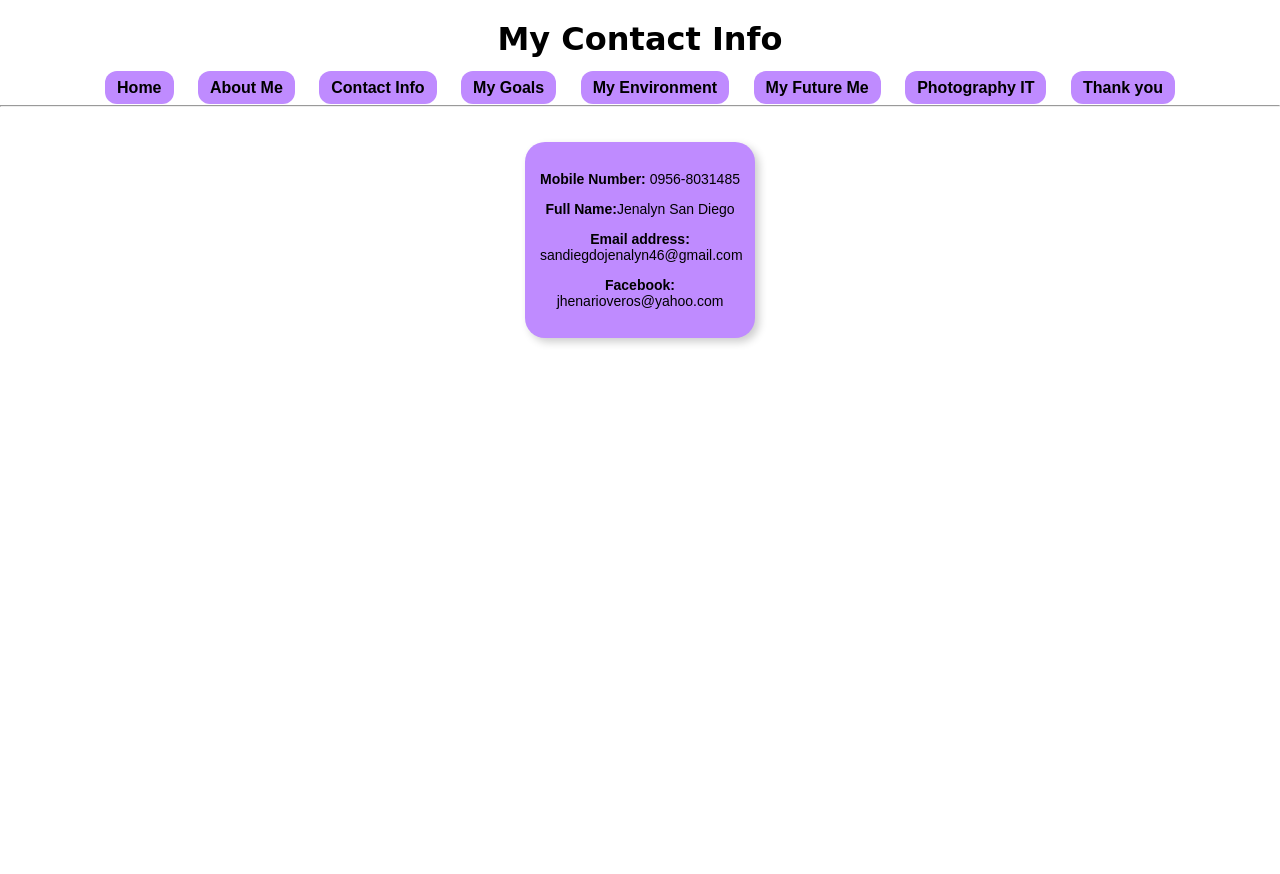
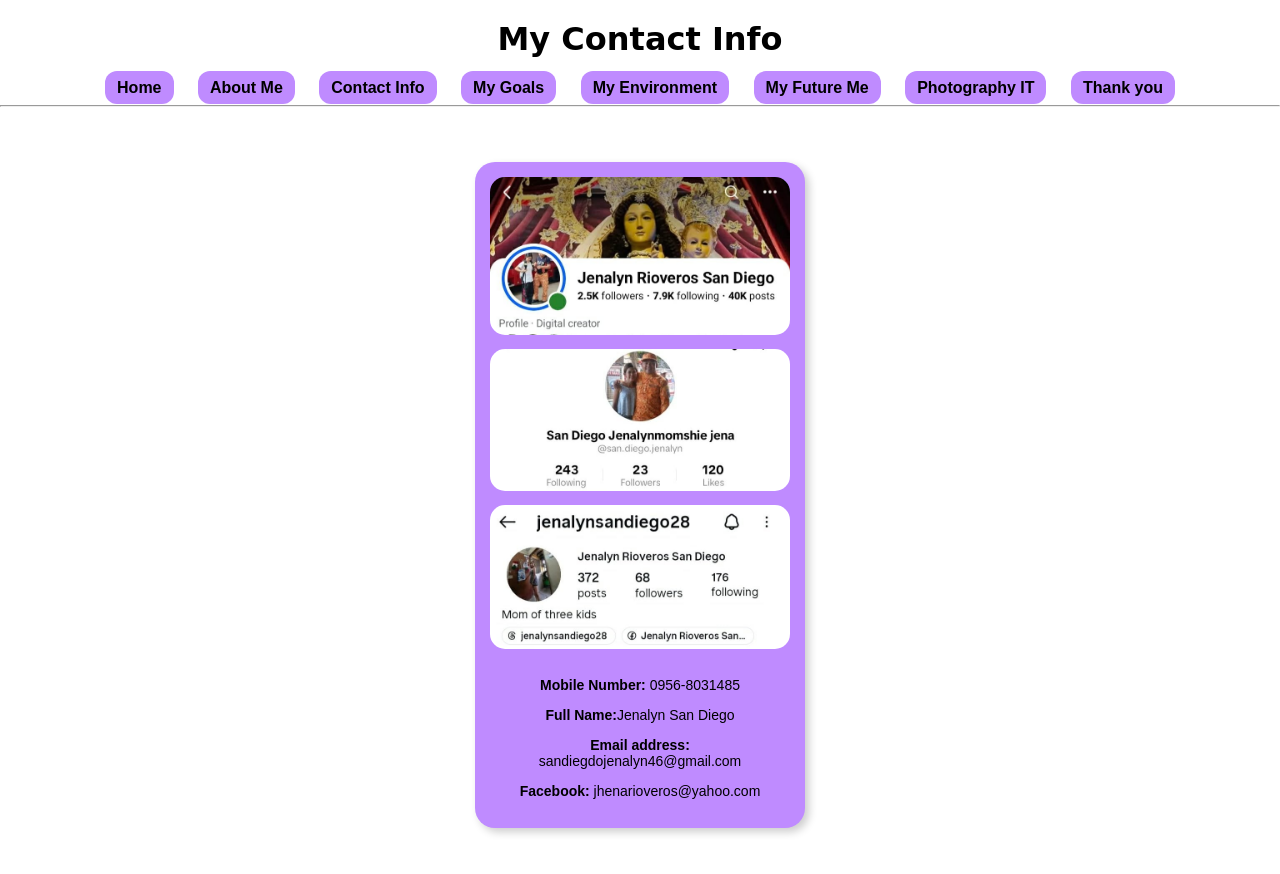
Before and after one commit to tayabanjesalyn200-maker/J-yJ-s-Fire-Chicken., a plain HTML site: page contact.html in a window 1280 px wide. Before the commit the page ends 800 px from the top, so only its background shows below. Drawn offline with Linux system fonts and the light colour scheme; a web font is replaced by a local one.

Commit message:
Add files via upload

```diff
--- a/contact.html
+++ b/contact.html
@@ -1,7 +1,7 @@
 <!DOCTYPE html>
 <html>
 <head>
-<title>J@yJ's Fire Chicken- Contact Info</title>
+<title>J@yJ's Fire Chicken-Contact Info</title>
 <link href="https://fonts.googleapis.com/css2?family=Metropolis&family=Metropolis&display=swap" rel="stylesheet">
 <style>
 body {
@@ -33,12 +33,12 @@ color: #000000;
 display: flex;
 flex-wrap: wrap;
 justify-content: center;
-margin: 20px;
+margin: 40px;
 }
 .card {
 background-color:#bf8bff;
 border-radius: 20px;
-width: 200px;
+width: 300px;
 margin: 15px;
 padding: 15px;
 box-shadow: 4px 4px 8px rgba(0,0,0,0.2);
@@ -61,12 +61,12 @@ color: #000000;
 }
 .emoji {
 font-size: 20px;
-margin-right: 5px;
+margin-center: 5px;
 }
 </style>
 </head>
 <body>
-<h1> My Contact Info </h1>
+<h1> My Contact Info</h1>
 <nav>
 <a href="index.html">Home</a>
 <a href="about.html">About Me</a>
@@ -81,10 +81,15 @@ margin-right: 5px;
 <div class="scrapbook">
 <!-- Profile Card -->
 <div class="card">
+<img src="contactface.jpg"" alt="Facebook">
+<img src="contact.jpg"" alt="Instagram">
+<img src="tiktok.jpg"" alt="Tiktok">
 <p><b>Mobile Number:</b> 0956-8031485</p>
 <p><b>Full Name:</b>Jenalyn San Diego</p>
 <p><b>Email address:</b> sandiegdojenalyn46@gmail.com</p>
 <p><b>Facebook:</b> jhenarioveros@yahoo.com</p>
 </div>
+
+
 </body>
 </html>
```
